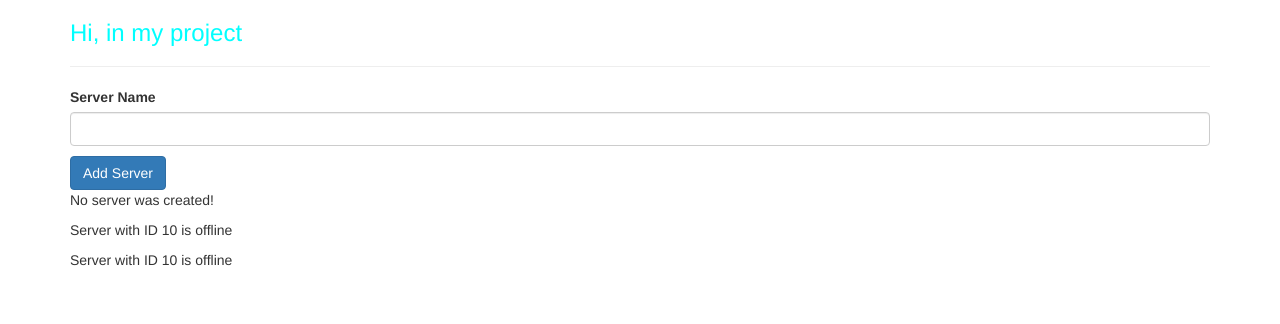
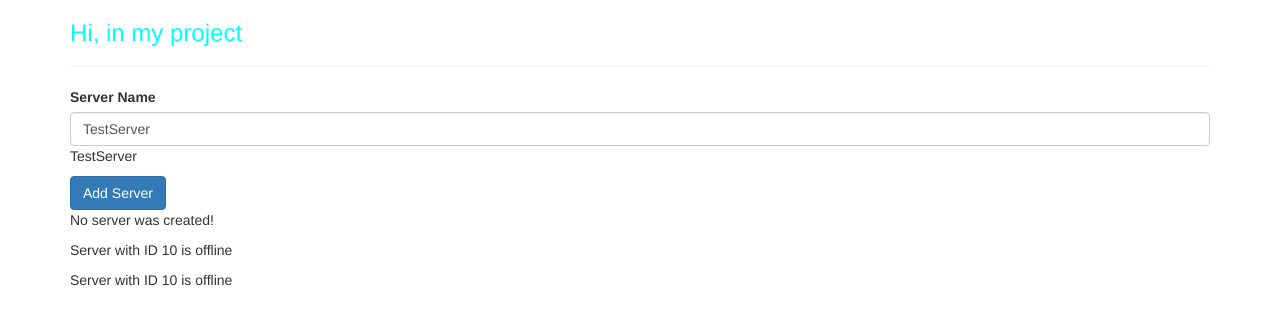
Before and after one commit to yaroslav-fedunkiv/my-first-ang-app, an Angular app: page / in a window 1280 px wide. Shown: the top 324 px of the page. Built offline with nearby package versions, Linux system fonts and the light colour scheme.

Commit message:
lesson 34

```diff
--- a/src/app/app.module.ts
+++ b/src/app/app.module.ts
@@ -5,6 +5,7 @@ import { AppComponent } from './app.component';
 import {ServerComponent} from "./server/server.component";
 import { ServersComponent } from './servers/servers.component';
 import { MyComponentComponent } from './my-component/my-component.component';
+import {FormsModule} from "@angular/forms";
 
 @NgModule({
   declarations: [
@@ -14,7 +15,8 @@ import { MyComponentComponent } from './my-component/my-component.component';
     MyComponentComponent
   ],
     imports: [
-        BrowserModule
+        BrowserModule,
+        FormsModule
     ],
   providers: [],
   bootstrap: [AppComponent]
--- a/src/app/servers/servers.component.html
+++ b/src/app/servers/servers.component.html
@@ -2,7 +2,7 @@
 <input
   type="text"
   class="form-control"
-(input)="onUpdateServerName($event)">
+  [(ngModel)]="serverName">
 <p>{{serverName}}</p>
 
 <button
--- a/src/app/servers/servers.component.ts
+++ b/src/app/servers/servers.component.ts
@@ -11,7 +11,7 @@ import {Component, OnInit} from '@angular/core';
 export class ServersComponent implements OnInit{
   allowNewServer = false;
   serverCreationStatus = 'No server was created!';
-  serverName = '';
+  serverName = 'TestServer';
 
   constructor() {
     setTimeout(() => {
@@ -23,7 +23,7 @@ export class ServersComponent implements OnInit{
   }
 
   onCreateServer(){
-    this.serverCreationStatus = 'Server was created';
+    this.serverCreationStatus = 'Server was created Name is ' + this.serverName;
   }
 
   onUpdateServerName(event: any){
```
